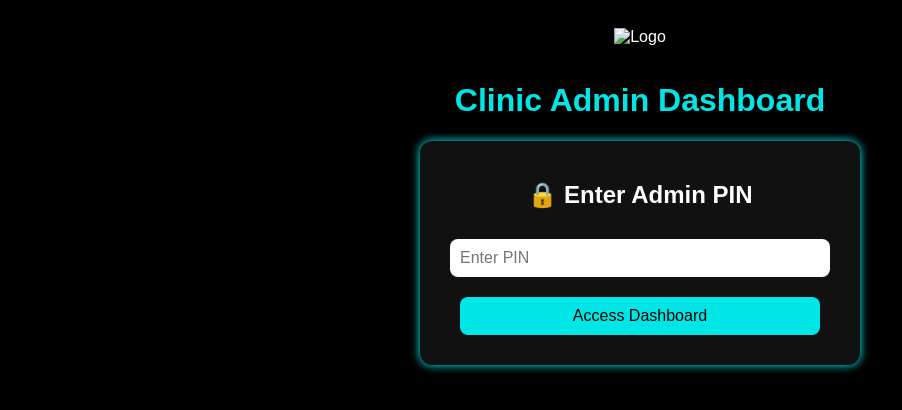
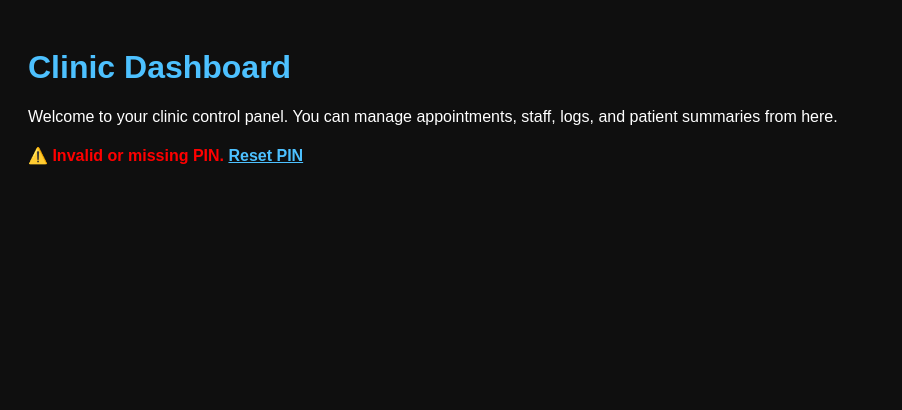
Before and after one commit to warangalonepoint/clinic-bot-system, a plain HTML site: page dashboard.html in a window 1280 px wide. Shown: the whole page, without its empty margins (0-902 px from the left). Drawn offline with Linux system fonts and the light colour scheme.

Commit message:
Update dashboard.html

```diff
--- a/dashboard.html
+++ b/dashboard.html
@@ -2,69 +2,68 @@
 <html lang="en">
 <head>
   <meta charset="UTF-8" />
-  <meta name="viewport" content="width=device-width, initial-scale=1.0"/>
-  <title>Dashboard - Clinic Admin</title>
+  <title>Clinic Dashboard</title>
+  <meta name="viewport" content="width=device-width, initial-scale=1.0" />
   <style>
     body {
-      background: #000;
-      color: #fff;
+      background: #0f0f0f;
+      color: white;
       font-family: Arial, sans-serif;
-      text-align: center;
       padding: 20px;
     }
-    img {
-      height: 70px;
-      margin-bottom: 15px;
+    h1 {
+      color: #4dc1ff;
     }
-    .panel {
-      background: #111;
-      padding: 20px;
-      border-radius: 12px;
-      box-shadow: 0 0 10px #0ff;
-      margin: auto;
-      max-width: 400px;
+    .section {
+      margin: 20px 0;
     }
-    h1 {
-      color: #00e6e6;
-    }
-    input[type="password"], button {
-      padding: 10px;
-      margin: 10px 0;
-      width: 90%;
-      border-radius: 8px;
-      border: none;
-      font-size: 1rem;
-    }
-    button {
-      background: #00e6e6;
-      color: #000;
-      cursor: pointer;
+    .locked {
+      color: red;
+      font-weight: bold;
+      margin-top: 20px;
     }
   </style>
 </head>
 <body>
-  <img src="logo-bookings.png" alt="Logo" />
-  <h1>Clinic Admin Dashboard</h1>
-
-  <div class="panel">
-    <h2>🔒 Enter Admin PIN</h2>
-    <input type="password" placeholder="Enter PIN" id="pinInput" />
-    <button onclick="verifyPIN()">Access Dashboard</button>
+  <h1>Clinic Dashboard</h1>
+  <div class="section">
+    <p>Welcome to your clinic control panel. You can manage appointments, staff, logs, and patient summaries from here.</p>
   </div>
 
-  <script src="trial.js"></script>
+  <div class="section" id="dashboardContent" style="display:none;">
+    <ul>
+      <li><a href="bookings.html" style="color:#4dc1ff;">📅 View Appointments</a></li>
+      <li><a href="logs.html" style="color:#4dc1ff;">📊 Booking Logs</a></li>
+      <li><a href="reset-pin.html" style="color:#4dc1ff;">🔑 Reset PIN</a></li>
+    </ul>
+  </div>
+
+  <div id="lockedMessage" class="locked"></div>
+
   <script>
-    const VALID_PIN = "2525"; // Update this PIN as needed
+    // Extract PIN from URL or localStorage
+    const urlParams = new URLSearchParams(window.location.search);
+    const pin = urlParams.get('pin') || localStorage.getItem('pin');
 
-    function verifyPIN() {
-      const entered = document.getElementById("pinInput").value;
-      if (entered === VALID_PIN) {
-        alert("Access granted!");
-        window.location.href = "bookings.html"; // Redirect after correct PIN
-      } else {
-        alert("Incorrect PIN.");
-      }
-    }
+    fetch("plans.json")
+      .then(response => response.json())
+      .then(plans => {
+        if (pin && plans[pin]) {
+          const planInfo = plans[pin];
+          if (planInfo.overrideLock === true || planInfo.plan !== "locked") {
+            document.getElementById("dashboardContent").style.display = "block";
+            localStorage.setItem('pin', pin); // Store for future access
+          } else {
+            document.getElementById("lockedMessage").innerHTML = "🚫 Your plan is locked. Please contact support.";
+          }
+        } else {
+          document.getElementById("lockedMessage").innerHTML = "⚠️ Invalid or missing PIN. <a href='reset-pin.html' style='color:#4dc1ff;'>Reset PIN</a>";
+        }
+      })
+      .catch(error => {
+        console.error("Error loading plans.json:", error);
+        document.getElementById("lockedMessage").innerHTML = "⚠️ Unable to verify plan. Please try again later.";
+      });
   </script>
 </body>
 </html>
```
